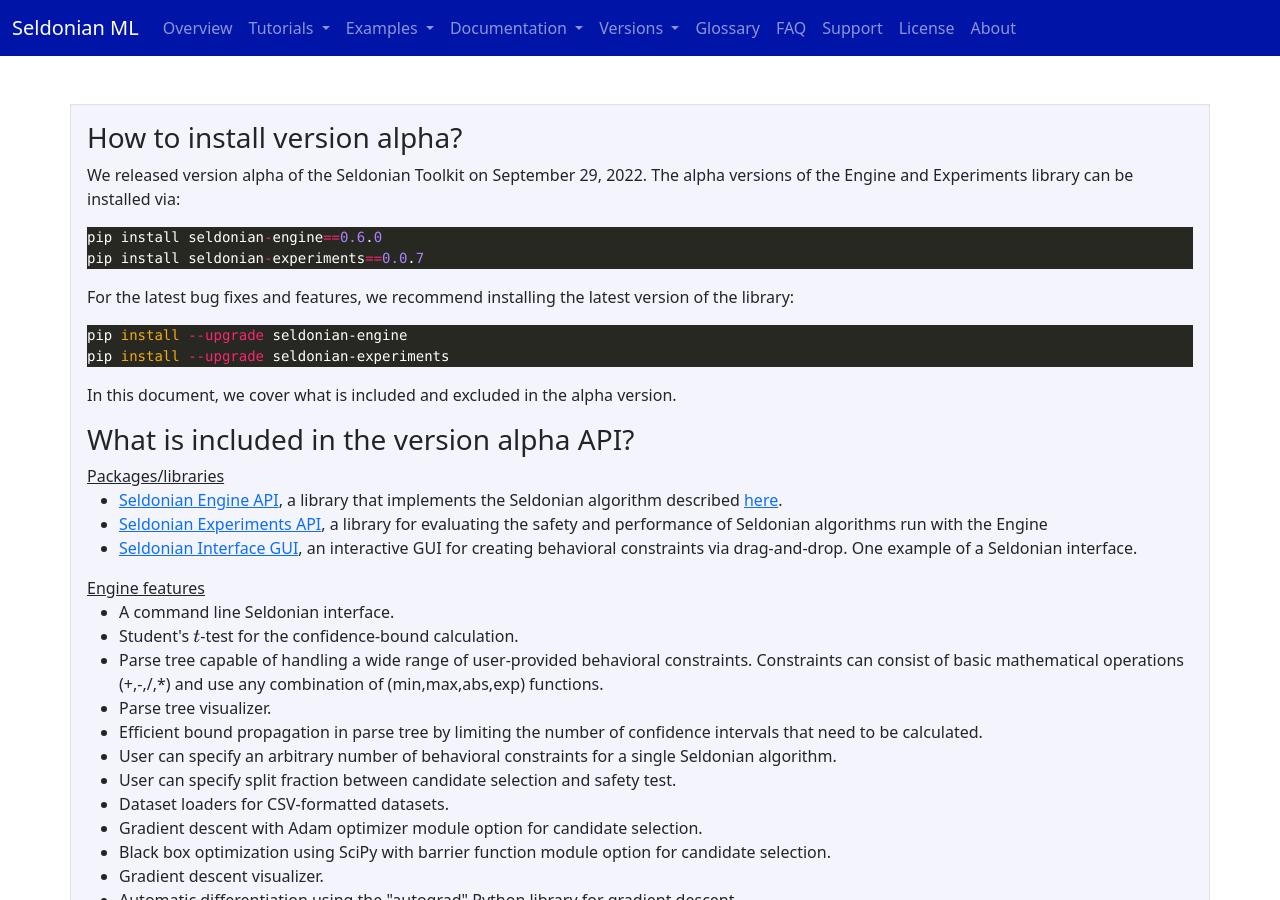
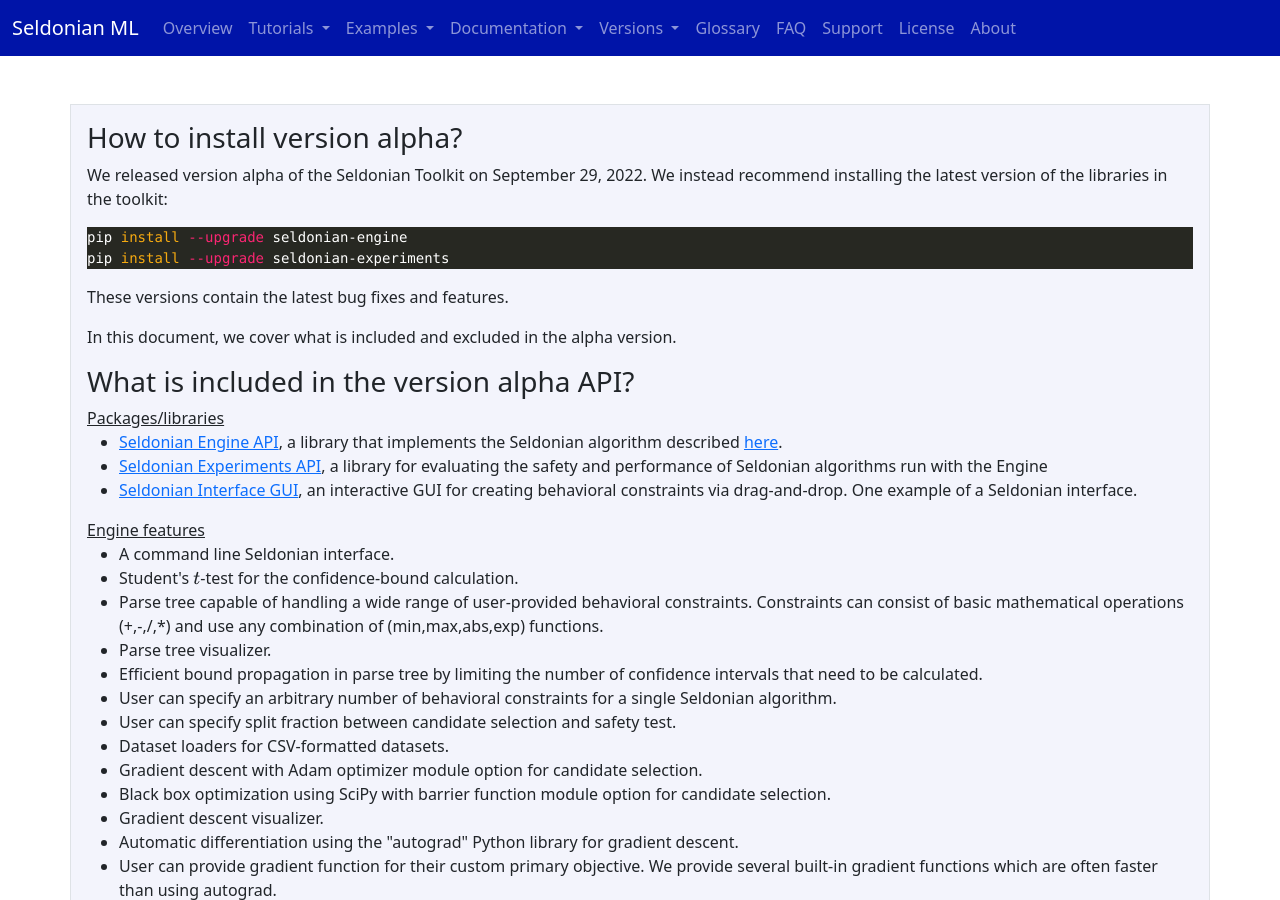
Before and after one commit to seldonian-framework/Tutorials, a Jekyll site: the page built from version_alpha.md, in a window 1280 px wide and 900 px high. Built offline with Jekyll 4.4.1, drawn with Linux system fonts in a browser that asks for light colours; formulas are drawn with MathJax 3.

Commit message:
update changelog and make alpha version text more clear

```diff
--- a/version_alpha.md
+++ b/version_alpha.md
@@ -8,19 +8,16 @@
 <div class="container p-3 my-5 border" style="background-color: #f3f4fc;">
 <h3 class="mb-2">How to install version alpha?</h3>
 <p>
-    We released version alpha of the Seldonian Toolkit on September 29, 2022. The alpha versions of the Engine and Experiments library can be installed via:
-</p>
-{% highlight python %}
-pip install seldonian-engine==0.6.0
-pip install seldonian-experiments==0.0.7
-{% endhighlight python %}
-<p>
-    For the latest bug fixes and features, we recommend installing the latest version of the library:
+    We released version alpha of the Seldonian Toolkit on September 29, 2022. We instead recommend installing the latest version of the libraries in the toolkit:
 </p>
 {% highlight bash %}
 pip install --upgrade seldonian-engine
 pip install --upgrade seldonian-experiments
 {% endhighlight bash %}
+
+<p>
+   These versions contain the latest bug fixes and features.
+</p>
 
 <p>
 In this document, we cover what is included and excluded in the alpha version.
```
Also changed, not shown: changelog.md.
